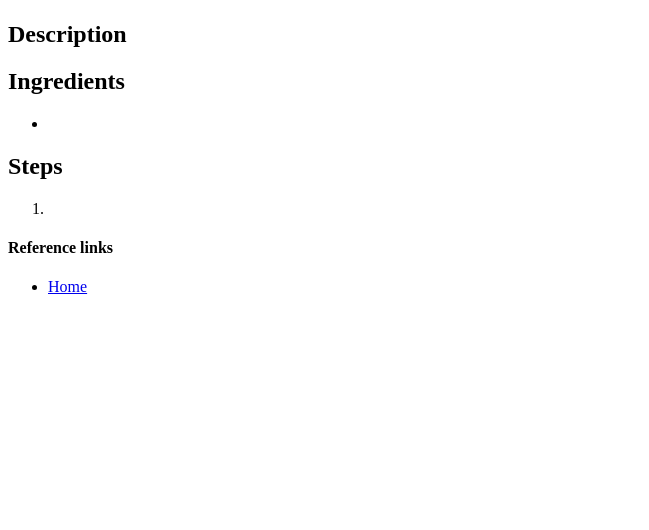
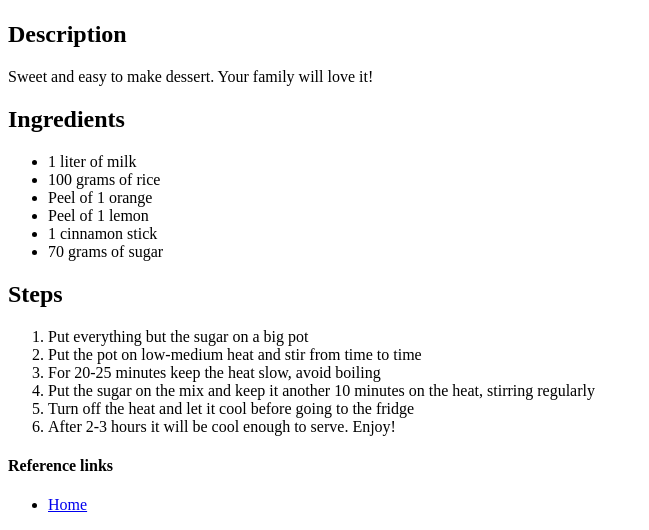
Before and after one commit to nyavarg/odin-recipes, a plain HTML site: page recipes/arroz-con-leche.html in a window 1280 px wide. Shown: the part 270-800 px from the top of the page, without its empty margins (0-649 px from the left). Drawn offline with Linux system fonts and the light colour scheme.

Commit message:
Add missing segments of recipe

```diff
--- a/recipes/arroz-con-leche.html
+++ b/recipes/arroz-con-leche.html
@@ -10,16 +10,26 @@
     <img src = "../img/arroz-leche.jpg" alt = "Image of a bowl with &rdquo;Arroz con leche&ldquo;" width="250">
 
     <h2>Description</h2>
-    <p></p>
+    <p>Sweet and easy to make dessert. Your family will love it!</p>
 
     <h2>Ingredients</h2>
     <ul>
-        <li></li>
+        <li>1 liter of milk</li>
+        <li>100 grams of rice</li>
+        <li>Peel of 1 orange</li>
+        <li>Peel of 1 lemon</li>
+        <li>1 cinnamon stick</li>
+        <li>70 grams of sugar</li>
     </ul>
 
     <h2>Steps</h2>
     <ol>
-        <li></li>
+        <li>Put everything but the sugar on a big pot</li>
+        <li>Put the pot on low-medium heat and stir from time to time</li>
+        <li>For 20-25 minutes keep the heat slow, avoid boiling</li>
+        <li>Put the sugar on the mix and keep it another 10 minutes on the heat, stirring regularly</li>
+        <li>Turn off the heat and let it cool before going to the fridge</li>
+        <li>After 2-3 hours it will be cool enough to serve. Enjoy!</li>
     </ol>
 
     <h4>Reference links</h4>
```
